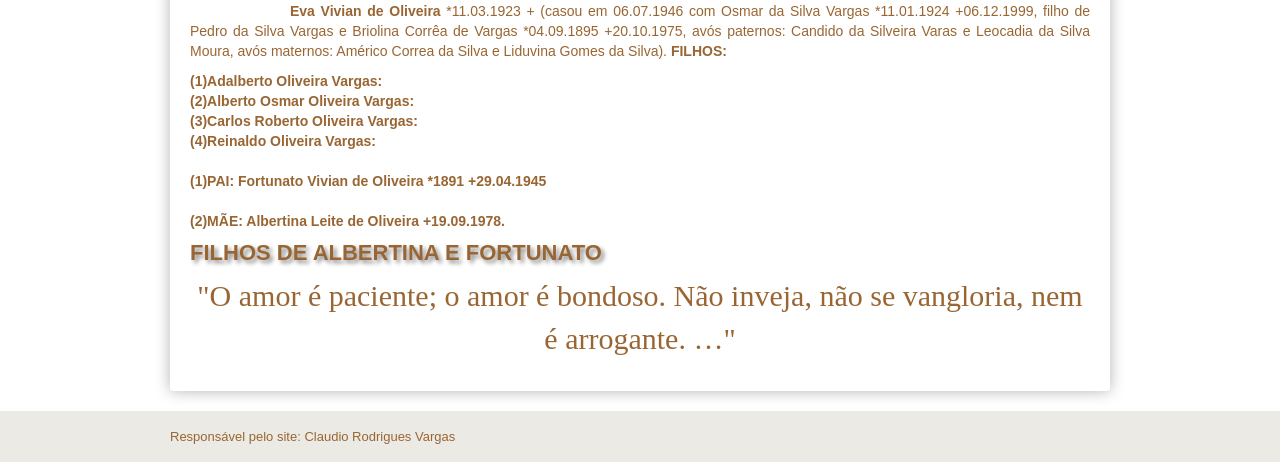
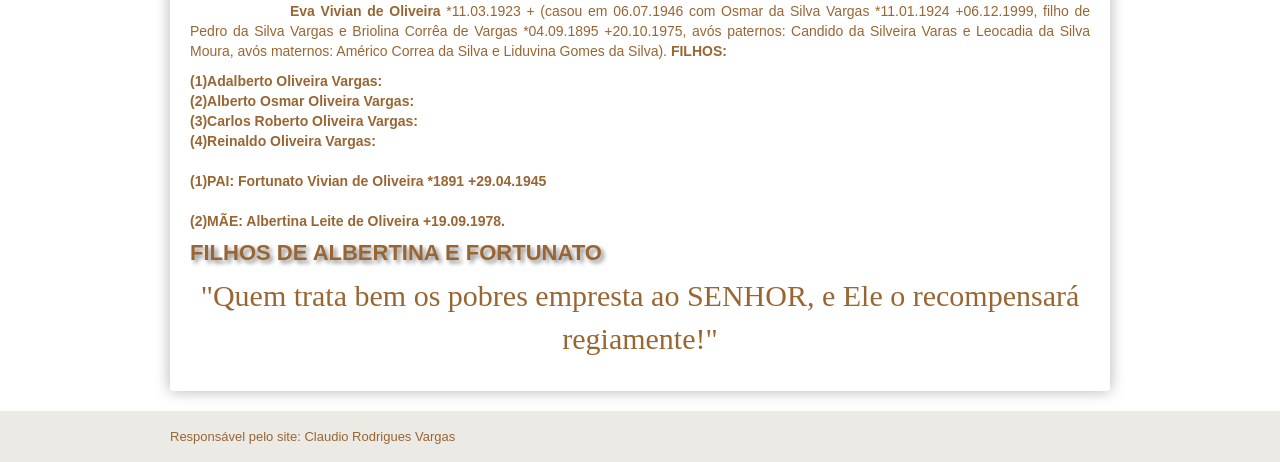
Before and after one commit to claudiovargas1955/claudiovargas1955.github.io, a Jekyll site: the page built from _pages/familia-vivian.html, in a window 1280 px wide, cut to the strip 448-910 px from the top of the page. Built offline with Jekyll 4.4.1, drawn with Linux system fonts in a browser that asks for light colours; some web fonts are replaced.

Commit message:
Update familia-vivian.html

```diff
--- a/_pages/familia-vivian.html
+++ b/_pages/familia-vivian.html
@@ -95,7 +95,7 @@ details[open] summary {color:#996633;
 </style>
 
 <h1>GENEALOGIA DA FAMÍLIA VIVIAN</h1>
-<img class="esq1" style="float:left"; src="/images/" width="600px" height="40px"  title="Assinatura de Eva Vivian Vivian de Oliveira";/>
+<img class="esq1" style="float:left"; src="/images/" width="600px" height="40px"  title="";/>
 <b><p style="text-indent:100px";/>Eva Vivian de Oliveira </b>*11.03.1923 + (casou em 06.07.1946 com Osmar da Silva Vargas *11.01.1924
 +06.12.1999, filho de Pedro da Silva Vargas e Briolina Corrêa de Vargas *04.09.1895 +20.10.1975, avós paternos: Candido da Silveira Varas
 e Leocadia da Silva Moura, avós maternos: Américo Correa da Silva e Liduvina Gomes da Silva). <b>FILHOS: </b><br>
@@ -110,4 +110,4 @@ e Leocadia da Silva Moura, avós maternos: Américo Correa da Silva e Liduvina G
 
 <h4>FILHOS DE ALBERTINA E FORTUNATO</h4>
 
-<p style="text-align:center; color:#996633; font-size:30px; font-family: 'Rancho', cursive ">"O amor é paciente; o amor é bondoso. Não inveja, não se vangloria, nem é arrogante. …"</p>
+<p style="text-align:center; color:#996633; font-size:30px; font-family: 'Rancho', cursive ">"Quem trata bem os pobres empresta ao SENHOR, e Ele o recompensará regiamente!"</p>
```
